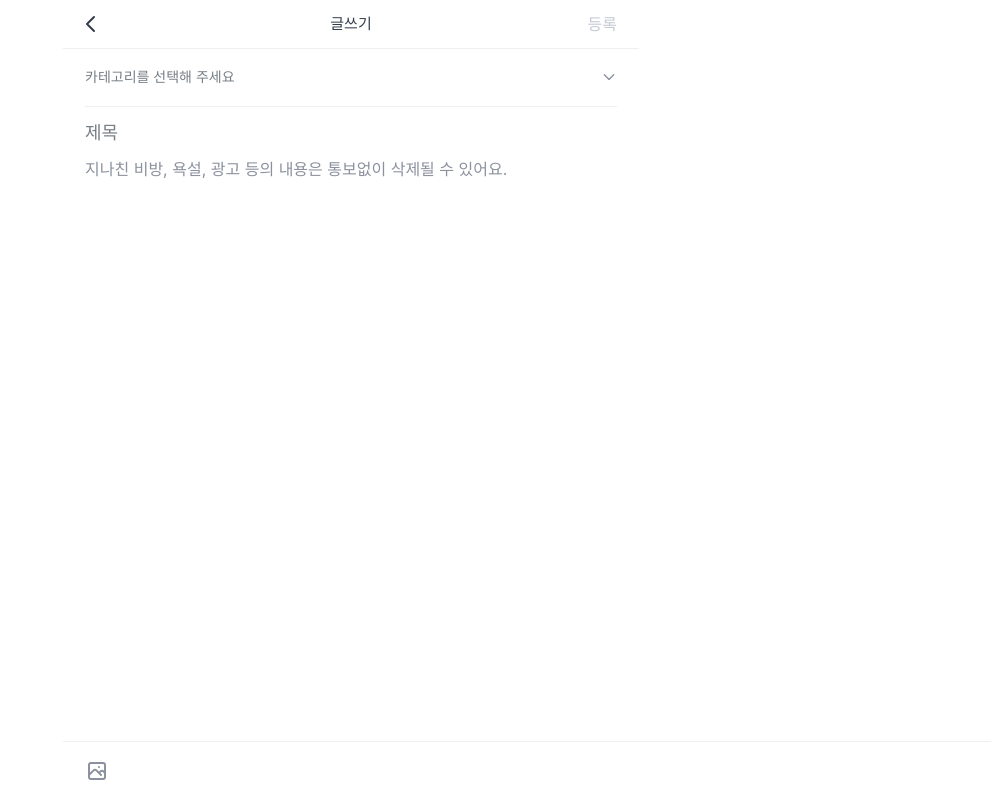
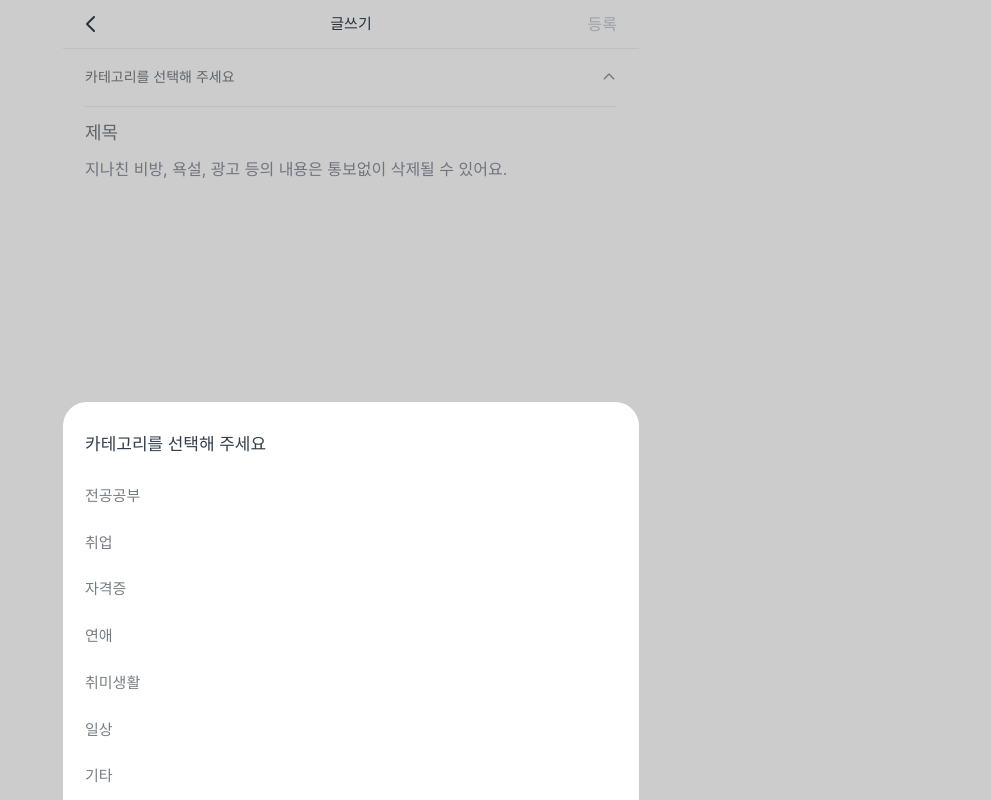
Before and after one commit to k1a11220/solift-web, a Next.js app: page /community/write in a window 1280 px wide. Shown: the whole page, without its empty margins (289-1280 px from the left). Built offline with nearby package versions, Linux system fonts and the light colour scheme; a web font is replaced by a local one.

Commit message:
Implement post write

```diff
--- /dev/null
+++ b/components/background-focus.tsx
@@ -0,0 +1,17 @@
+import styled from "@emotion/styled";
+
+const Container = styled.div`
+  position: fixed;
+  top: 0px;
+  left: 0px;
+  z-index: 100;
+  width: 100%;
+  height: 100%;
+  background-color: rgba(0, 0, 0, 0.2);
+`;
+
+const BackgroundFocus = ({ ...rest }) => {
+  return <Container {...rest} />;
+};
+
+export default BackgroundFocus;
--- /dev/null
+++ b/components/header-btn.tsx
@@ -0,0 +1,21 @@
+import styled from "@emotion/styled";
+
+interface HeaderBtnProps {
+  children: React.ReactNode;
+  disabled: boolean;
+}
+
+const Button = styled.button<{ disabled: boolean }>`
+  color: ${(props) => (props.disabled ? "var(--grey200)" : "var(--blue500)")};
+  font-weight: 500;
+`;
+
+const HeaderBtn = ({ children, disabled = true, ...rest }: HeaderBtnProps) => {
+  return (
+    <Button disabled={disabled} {...rest}>
+      {children}
+    </Button>
+  );
+};
+
+export default HeaderBtn;
--- a/components/icon-container.tsx
+++ b/components/icon-container.tsx
@@ -10,6 +10,7 @@ interface IconContainerProps {
     | "var(--grey500)"
     | "var(--white)"
     | "var(--blue500)";
+  [key: string]: any;
 }
 
 const Container = styled.div<{ size: string }>`
@@ -18,9 +19,14 @@ const Container = styled.div<{ size: string }>`
   color: ${({ color }) => color};
 `;
 
-const IconContainer = ({ children, size, color }: IconContainerProps) => {
+const IconContainer = ({
+  children,
+  size,
+  color,
+  ...rest
+}: IconContainerProps) => {
   return (
-    <Container size={size} color={color}>
+    <Container {...rest} size={size} color={color}>
       {children}
     </Container>
   );
--- a/components/textarea.tsx
+++ b/components/textarea.tsx
@@ -27,7 +27,13 @@ const StyledTextarea = styled.textarea`
   }
 `;
 
-const Textarea = ({ label, name, register, ...rest }: TextareaProps) => {
+const Textarea = ({
+  label,
+  name,
+  required,
+  register,
+  ...rest
+}: TextareaProps) => {
   return (
     <>
       {label ? <label htmlFor={name}>{label}</label> : null}
--- a/components/toolbar.tsx
+++ b/components/toolbar.tsx
@@ -5,8 +5,8 @@ import IconContainer from "./icon-container";
 const Container = styled.div`
   display: flex;
   padding: var(--margin-side);
-
   width: 100%;
+  max-width: 532px;
   height: var(--tab-height);
   position: fixed;
   bottom: 0;
--- /dev/null
+++ b/icons/check-outline.tsx
@@ -0,0 +1,16 @@
+import React from "react";
+
+export function CheckOutline() {
+  return (
+    <svg
+      xmlns="http://www.w3.org/2000/svg"
+      className="h-6 w-6"
+      fill="none"
+      viewBox="0 0 24 24"
+      stroke="currentColor"
+      strokeWidth={2}
+    >
+      <path strokeLinecap="round" strokeLinejoin="round" d="M5 13l4 4L19 7" />
+    </svg>
+  );
+}
--- /dev/null
+++ b/icons/chevron-up.tsx
@@ -0,0 +1,16 @@
+import React from "react";
+
+export function ChevronUp() {
+  return (
+    <svg
+      xmlns="http://www.w3.org/2000/svg"
+      className="h-6 w-6"
+      fill="none"
+      viewBox="0 0 24 24"
+      stroke="currentColor"
+      strokeWidth={2}
+    >
+      <path strokeLinecap="round" strokeLinejoin="round" d="M5 15l7-7 7 7" />
+    </svg>
+  );
+}
--- a/icons/index.ts
+++ b/icons/index.ts
@@ -3,6 +3,7 @@ export function Bin() {}
 export * from "./chevron";
 export * from "./chevron-right";
 export * from "./chevron-down";
+export * from "./chevron-up";
 export * from "./thumbUp-outline";
 export * from "./chat-outline";
 export * from "./clipboardList-outline";
@@ -16,3 +17,4 @@ export * from "./dotsVertical-outline";
 export * from "./pencil-outline";
 export * from "./search-outline";
 export * from "./photograph-outline";
+export * from "./check-outline";
--- a/pages/community/write.tsx
+++ b/pages/community/write.tsx
@@ -1,16 +1,21 @@
+import BackgroundFocus from "@components/background-focus";
 import { StyledInput } from "@components/forms";
 import { Header } from "@components/header";
+import HeaderBtn from "@components/header-btn";
 import IconContainer from "@components/icon-container";
 import Layout from "@components/layout";
 import Textarea from "@components/textarea";
 import Toolbar from "@components/toolbar";
 import styled from "@emotion/styled";
 import * as Icon from "@icons";
+import { useState } from "react";
+import { useForm } from "react-hook-form";
 
-const RightItem = styled.button`
-  color: ${(disabled) => (disabled ? "var(--grey200)" : "var(--blue500)")};
-  font-weight: 500;
-`;
+interface PostForm {
+  title: string;
+  content: string;
+  category: string;
+}
 
 const SelectContainer = styled.div`
   display: flex;
@@ -47,23 +52,153 @@ const Input = styled.input`
   }
 `;
 
+const StyledSelect = styled.form`
+  position: fixed;
+  bottom: 0;
+  width: 100%;
+  background-color: var(--white);
+  z-index: 101;
+  max-width: var(--max-width);
+  border-top-left-radius: 24px;
+  border-top-right-radius: 24px;
+
+  & legend {
+    padding-top: 32px;
+    padding-bottom: 18px;
+    font-size: 17px;
+    color: var(--grey500);
+    font-weight: 500;
+  }
+
+  & input {
+    position: absolute;
+    width: 100%;
+    height: 100%;
+    opacity: 0;
+  }
+
+  & label {
+    display: block;
+    padding: 14px 0;
+    font-size: 15px;
+    color: var(--grey400);
+    cursor: pointer;
+  }
+
+  & fieldset {
+    margin: var(--margin-side);
+  }
+`;
+
+const RadioItem = styled.div`
+  display: flex;
+  justify-content: space-between;
+
+  & .unactive {
+    opacity: 0;
+  }
+`;
+
+const CategortList = [
+  "전공공부",
+  "취업",
+  "자격증",
+  "연애",
+  "취미생활",
+  "일상",
+  "기타",
+];
+
 const Write = () => {
+  const {
+    register,
+    watch,
+    formState: { isDirty, isValid },
+    getValues,
+  } = useForm<PostForm>({ mode: "onChange" });
+
+  const [isCategoryOpen, setIsCategoryOpen] = useState(true);
+
+  const CategoryValues = getValues("category");
+
   return (
     <Layout hasTabBar={false} hasHeader={true}>
       <Header
         title={"글쓰기"}
         hasRightItem={true}
-        rightItem={<RightItem disabled={true}>등록</RightItem>}
+        rightItem={
+          <HeaderBtn
+            disabled={
+              !isValid ||
+              !isDirty ||
+              CategoryValues === null ||
+              CategoryValues === undefined
+            }
+          >
+            등록
+          </HeaderBtn>
+        }
       />
-      <SelectContainer>
-        <p>카테고리를 선택해 주세요</p>
-        <IconContainer color="var(--grey300)" size="16px">
-          <Icon.ChevronDown />
-        </IconContainer>
+      <SelectContainer onClick={() => setIsCategoryOpen(true)}>
+        <p>
+          {CategoryValues === undefined
+            ? "카테고리를 선택해 주세요"
+            : CategoryValues === null
+            ? "카테고리를 선택해 주세요"
+            : CategoryValues}
+        </p>
+        {isCategoryOpen ? (
+          <IconContainer color="var(--grey300)" size="16px">
+            <Icon.ChevronUp />
+          </IconContainer>
+        ) : (
+          <IconContainer color="var(--grey300)" size="16px">
+            <Icon.ChevronDown />
+          </IconContainer>
+        )}
       </SelectContainer>
+      {isCategoryOpen ? (
+        <>
+          <StyledSelect>
+            <fieldset>
+              <legend>카테고리를 선택해 주세요</legend>
+              {CategortList.map((category, index) => (
+                <RadioItem key={index} onClick={() => setIsCategoryOpen(false)}>
+                  <input
+                    {...register("category")}
+                    type="radio"
+                    value={category}
+                  />
+                  <label htmlFor={category}>{category}</label>
+                  <IconContainer
+                    className={
+                      watch("category") === category ? "active" : "unactive"
+                    }
+                    color="var(--blue500)"
+                    size="22px"
+                  >
+                    <Icon.CheckOutline />
+                  </IconContainer>
+                </RadioItem>
+              ))}
+            </fieldset>
+          </StyledSelect>
+          <BackgroundFocus onClick={() => setIsCategoryOpen(false)} />
+        </>
+      ) : null}
+
       <Styledform>
-        <Input placeholder="제목"></Input>
-        <Textarea placeholder="지나친 비방, 욕설, 광고 등의 내용은 통보없이 삭제될 수 있어요."></Textarea>
+        <Input
+          {...register("title", {
+            required: true,
+          })}
+          placeholder="제목"
+        ></Input>
+        <Textarea
+          register={register("content", { required: true })}
+          required
+          placeholder="지나친 비방, 욕설, 광고 등의 내용은 통보없이 삭제될 수 있어요."
+        ></Textarea>
       </Styledform>
       <Toolbar />
     </Layout>
--- a/styles/styles.css
+++ b/styles/styles.css
@@ -1,5 +1,6 @@
 :root {
   font-size: 100%;
+  --max-width: 36rem;
   --width: 1140px;
   --min-width: 320px;
   --post-width: 780px;
```
